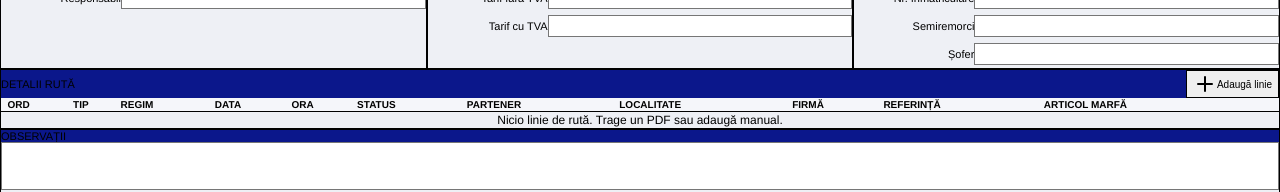
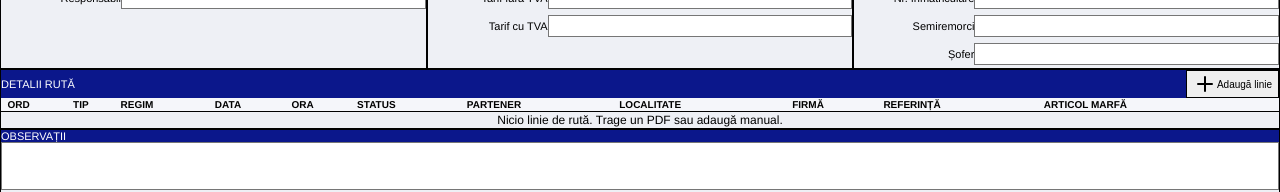
Before and after one commit to boncicaadi-blip/synergo-transport-order, a React (Vite) app: page / in a window 1280 px wide. Shown: the part 622-814 px from the top of the page. Built offline with nearby package versions, Linux system fonts and the light colour scheme.

Commit message:
fix: white text on indigo, remove footer client info

```diff
--- a/src/App.tsx
+++ b/src/App.tsx
@@ -245,7 +245,7 @@ export default function App() {
       <div className="mx-5 mt-3 bg-white rounded-lg border border-gray-200 shadow-sm overflow-hidden">
         <div
           className="flex items-center justify-between px-4 py-2 text-[11px] font-bold uppercase tracking-widest text-white"
-          style={{ background: INDIGO }}
+          style={{ background: INDIGO, color: "white" }}
         >
           <span>Detalii Rută</span>
           <button
@@ -334,7 +334,7 @@ export default function App() {
       <div className="mx-5 mt-3 mb-12 bg-white rounded-lg border border-gray-200 shadow-sm overflow-hidden">
         <div
           className="px-4 py-2 text-[11px] font-bold uppercase tracking-widest text-white"
-          style={{ background: INDIGO }}
+          style={{ background: INDIGO, color: "white" }}
         >
           Observații
         </div>
@@ -353,7 +353,7 @@ export default function App() {
         className="fixed bottom-0 left-0 right-0 text-[10px] px-5 py-1.5 flex items-center justify-between"
         style={{ background: INDIGO, color: 'rgba(255,255,255,0.7)' }}
       >
-        <span>Client: DIDI TRANS INTERNATIONAL SRL · Mediu: [Producție] · Versiune: 25.1.1.17</span>
+
         <span style={{ color: MAGENTA }}>Created by Novasoft</span>
       </footer>
     </div>
```
